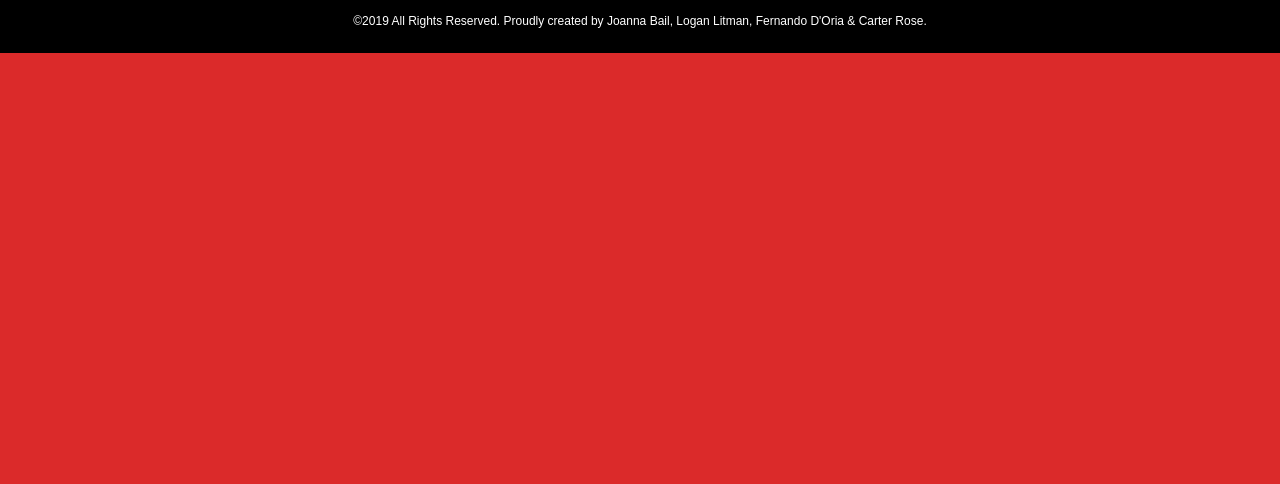
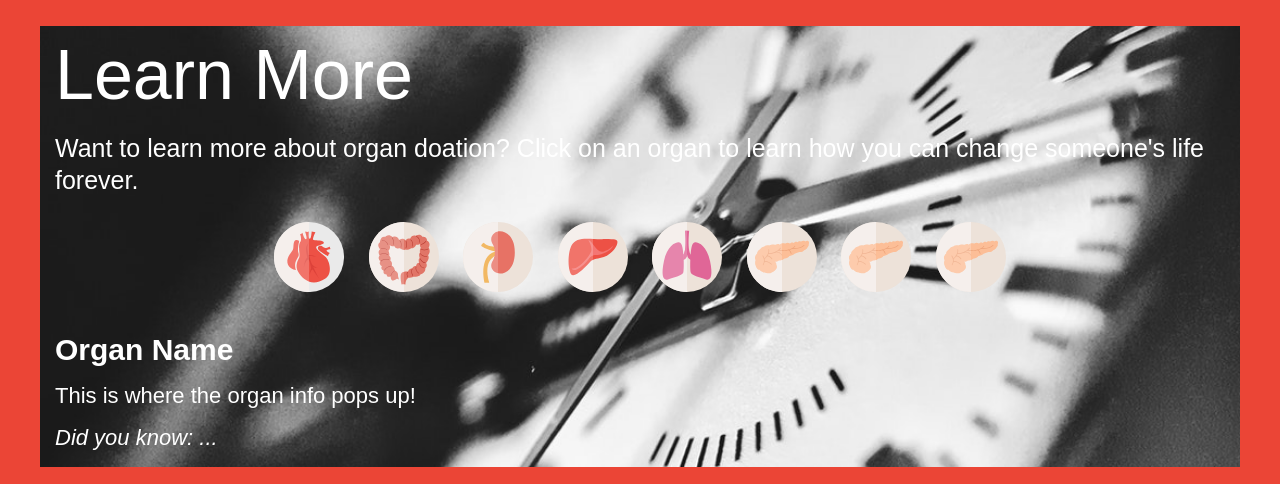
Before and after one commit to jobaile/Baile_J_FIP, a PHP site: page / in a window 1280 px wide. Shown: the part 4614-5098 px from the top of the page. Before the commit the page ends 4667 px from the top, so only its background shows below. Run offline with PHP 8.4, Linux system fonts and the light colour scheme; some web fonts are replaced.

Commit message:
Styling waiting statistic sections with moving heartbeat and learn more section with organ icons

```diff
--- a/index.html
+++ b/index.html
@@ -102,9 +102,11 @@
 
         <!-- WAITING STAT 1 -->
 		<section class="grid-x grid-padding-x">
-            <div class="stat-1-container small-12 small-offset-0 medium-12 small-offset-0 large-12 small-offset-0 cell">
+            <div class="stat-container small-12 small-offset-0 medium-12 small-offset-0 large-12 small-offset-0 cell">
                 <video autoplay muted loop src="video/wavelength.mp4"></video>
-                <h2 class="stat-1-text">Someone dies every 30 hours waiting for an organ donation.</h2>
+                <div class="center-text">
+                    <h2 class="stat-text">Every 30 hours, someone dies waiting for an organ donation.</h2>
+                </div>
             </div>
         </section>
         <!-- END WAITING STAT 1 -->
@@ -124,8 +126,11 @@
 
         <!-- WAITING STAT 2 -->
 		<section class="grid-x grid-padding-x">
-            <div class="small-10 small-offset-1 medium-10 small-offset-1 large-8 small-offset-2 cell">
-                <h2 class="stat-text">The average Canadian waits 4 years for a kidney transplant.</h2>
+            <div class="stat-container small-12 small-offset-0 medium-12 small-offset-0 large-12 small-offset-0 cell">
+                <video autoplay muted loop src="video/wavelength.mp4"></video>
+                <div class="center-text">
+                    <h2 class="stat-text">The average Canadian waits 4 years for a kidney transplant.</h2>
+                </div>
             </div>
         </section>
         <!-- END WAITING STAT 2 -->
@@ -146,8 +151,11 @@
 
         <!-- WAITING STAT 3 -->
 		<section class="grid-x grid-padding-x">
-            <div class="small-10 small-offset-1 medium-10 small-offset-1 large-8 small-offset-2 cell">
-                <h2 class="stat-text">Ever year 1,600 people are added to the waiting list.</h2>
+            <div class="stat-container small-12 small-offset-0 medium-12 small-offset-0 large-12 small-offset-0 cell">
+                <video autoplay muted loop src="video/wavelength.mp4"></video>
+                <div class="center-text">
+                    <h2 class="stat-text">Ever year 1,600 people are added to the waiting list.</h2>
+                </div>
             </div>
         </section>
         <!-- END WAITING STAT 3 -->
@@ -155,42 +163,68 @@
         <!-- Section Two Starts-->
         <section class="informationTwo grid-x grid-padding-x" id="testimonial-section">
             <div class="small-12 small-offset-0 medium-12 small-offset-0 large-12 small-offset-0 cell">
-                <h1>Testimonial</h1>
-
+                <h1>Testimonial Section</h1>
             </div>
         </section>
         <!-- Section Two Ends-->
 
+
         <!-- WAITING STAT 4 -->
 		<section class="grid-x grid-padding-x">
-            <div class="small-10 small-offset-1 medium-10 small-offset-1 large-8 small-offset-2 cell">
-                <h2 class="stat-text">Less than 20% of Canaidans have plans to donate their organs.</h2>
+            <div class="stat-container small-12 small-offset-0 medium-12 small-offset-0 large-12 small-offset-0 cell">
+                <video autoplay muted loop src="video/wavelength.mp4"></video>
+                <div class="center-text">
+                    <h2 class="stat-text">Less than 20% of Canaidans have plans to donate their organs.</h2>
+                </div>
             </div>
         </section>
         <!-- END WAITING STAT 4 -->
 
-         <!-- Organ Section Starts -->
-         <section class="organSection">
-             <div class="organList">
-                <ul id="specificOrgan">
-                    <li>One</li>
-                    <li>Two</li>
-                    <li>Three</li>
-                </ul>
+
+        <!-- LEARN MORE ABOUT ORGANS SECTION -->
+        <section class="grid-x grid-padding-x">
+            <div id="learn-more-section" class="small-12 small-offset-0 medium-12 small-offset-0 large-12 small-offset-0 cell">
+                <h2>Learn More</h2>
+                <p>Want to learn more about organ doation? Click on an organ to learn how you can change someone's life forever.</p>
+                <div id="organ-icons-container" class="center-text">
+                    <img class="organ-icons" src="images/organs/heart.svg" alt="Heart">
+                    <img class="organ-icons" src="images/organs/intestine.svg" alt="Intestine">
+                    <img class="organ-icons" src="images/organs/kidney.svg" alt="Kidney">
+                    <img class="organ-icons" src="images/organs/liver.svg" alt="Liver">
+                    <img class="organ-icons" src="images/organs/lung.svg" alt="Lung">
+                    <img class="organ-icons" src="images/organs/pancreas.svg" alt="Pancreas">
+                    <img class="organ-icons" src="images/organs/pancreas.svg" alt="Bones">
+                    <img class="organ-icons" src="images/organs/pancreas.svg" alt="Cornea">
+                </div>
+                <div class="organInformation">
+                    <h2 class="organ-name bold">Organ Name</h2>
+                    <p class="organ-info">This is where the organ info pops up!</p>
+                    <p class="organ-fact">Did you know: ...</p>
+                </div>
             </div>
-            <div class="organInformation">
-                <p>This would be where the information pops up</p>
+        </section>
+        <!-- END: LEARN MORE ABOUT ORGANS SECTION -->
+
+
+        <!-- WAITING STAT 5 -->
+		<section class="grid-x grid-padding-x">
+            <div class="stat-container small-12 small-offset-0 medium-12 small-offset-0 large-12 small-offset-0 cell">
+                <video autoplay muted loop src="video/wavelength.mp4"></video>
+                <div class="center-text">
+                    <h2 class="stat-text">Up to 1.8 million Ontarians mistakenly believe they are registered organ and tissue donors. Are you one of them?</h2>
+                </div>
             </div>
-         </section>
-        <!-- Organ Section Ends -->
+        </section>
+        <!-- END WAITING STAT 5 -->
 
-        <!-- WAITING STAT 4 -->
+
+        <!-- WHAT ARE YOU WAITING FOR? FINAL IMG -->
 		<section class="grid-x grid-padding-x">
             <div class="small-12 small-offset-0 medium-12 small-offset-0 large-12 small-offset-0 cell">
                 <img id="waywf-pre-footer-img" src="../Baile_J_FIP/images/bckgnd-pre-footer.png" alt="What are you waiting for?">
             </div>
         </section>
-        <!-- END WAITING STAT 4 -->
+        <!-- WHAT ARE YOU WAITING FOR? FINAL IMG -->
 
     </div>
 	<!-- Everything goes inside above div (with exception of the footer) -->
--- a/sass/_vars.scss
+++ b/sass/_vars.scss
@@ -3,7 +3,7 @@
 //Colours
 $black: #000;
 $grey: #4b4b4b;
-$red: #db2a2a; //#792727
+$red: #eb4536; //#792727
 $white: #ffffff;
 
 //Fonts
--- a/sass/modules/_content.scss
+++ b/sass/modules/_content.scss
@@ -16,34 +16,32 @@ video {
 }
 
 /* ----------------------------------- Waiting Statistic Sections ----------------------------------- */
-.stat-1-container {
+.stat-container {
     position: relative;
-}
-
-.stat-1-text {
-    font-family: $main-font;
-    color: $red;
-    font-size: 20px;
-    line-height: 28px;
-    margin: 80px 20px 100px 20px;
-    position: absolute;
-    top: 0px;
-    left: 30px;
-    width: 80%
-}
-
-@media screen and (min-width: 640px) {
-    font-size: 50px;
-    line-height: 55px;
+    margin: 20px 0px 20px 0px;
 }
 
 .stat-text {
     font-family: $main-font;
-    color: $white;
-    font-size: 50px;
-    line-height: 55px;
-    margin: 100px 0px 100px 0px;
+    color: $black;
+    font-size: 26px;
+    line-height: 32px;
+    margin: 0px;
+    position: absolute;
+    top: 50%;
+    left: 50%;
+    transform: translate(-50%, -50%);
+    width: 70%;
 }
+
+@media screen and (min-width: 640px) {
+    .stat-text {
+        font-size: 40px;
+        line-height: 50px;
+    }
+}
+@media screen and (min-width: 640px) {.stat-text {font-size: 55px; line-height: 65px;}}
+
 
 
 /* ----------------------------------- About Section ----------------------------------- */
@@ -61,6 +59,7 @@ video {
     line-height: 27px;
 }
 
+/* Media Queries for the size/placement of the about text over the bckgnd img */
 @media screen and (min-width: 500px) {.about-text {width: 80%; margin-left: 5%; font-size: 25px; line-height: 30px;}}
 @media screen and (min-width: 550px) {.about-text {width: 80%; margin-left: 5%; font-size: 33px; line-height: 40px;}}
 @media screen and (min-width: 640px) {.about-text {width: 40%; margin-left: 0; font-size: 18px; line-height: 21px;}}
@@ -87,6 +86,7 @@ video {
     background-size: cover; /* Resize the background image to cover the entire container */
     height: 100%;
     width: 100%;
+    margin: 0px;
 }
 
 .help-section-content {
@@ -113,6 +113,7 @@ video {
     font-style: normal;
 }
 
+/* 'You just saved 8 lives.' */
 .help-text-saved {
     color: $white;
     font-family: $main-font;
@@ -121,3 +122,39 @@ video {
     margin-left: 63px;
     margin-top: 40px
 }
+
+/* ----------------------------------- Learn More Sections ----------------------------------- */
+#learn-more-section {
+    background-image: url("../images/bckgnd-learn-more.jpeg");
+    background-position: center; /* Center the image */
+    background-repeat: no-repeat; /* Do not repeat the image */
+    background-size: cover; /* Resize the background image to cover the entire container */
+    height: 100%;
+    width: 100%;
+    margin: 0px;
+}
+
+.organ-icons {
+    width: 70px;
+    height: 70px;
+    margin: 10px;
+}
+
+.organ-name {
+    font-size: 30px;
+    line-height: 36px;
+    margin-top: 30px;
+}
+
+.organ-info {
+    font-size: 22px;
+    line-height: 26px;
+    margin-top: 15px;
+}
+
+.organ-fact {
+    font-size: 22px;
+    line-height: 26px;
+    margin-top: 15px;
+    font-style: italic;
+}
--- a/sass/modules/_general.scss
+++ b/sass/modules/_general.scss
@@ -1,6 +1,10 @@
 body {
     background-color: $red;
     color: $white;
+    font-family: $main-font;
+}
+
+h1, h2, h3, h4, h5, h6, p, a {
     font-family: $main-font;
 }
 
@@ -19,6 +23,10 @@ p {
     line-height: 32px;
 }
 
+h2 {
+    font-size: 70px;
+}
+
 .bold {
     font-weight: 550;
 }
```
Also changed, not shown: css/main.css, images/bckgnd-learn-more.png (added), images/bckgnd-learnmore.jpg (added), images/organs/heart.svg (added), images/organs/intestine.svg (added), images/organs/kidney.svg (added), images/organs/liver.svg (added), images/organs/lung.svg (added), images/organs/pancreas.svg (added), 4 other files.
